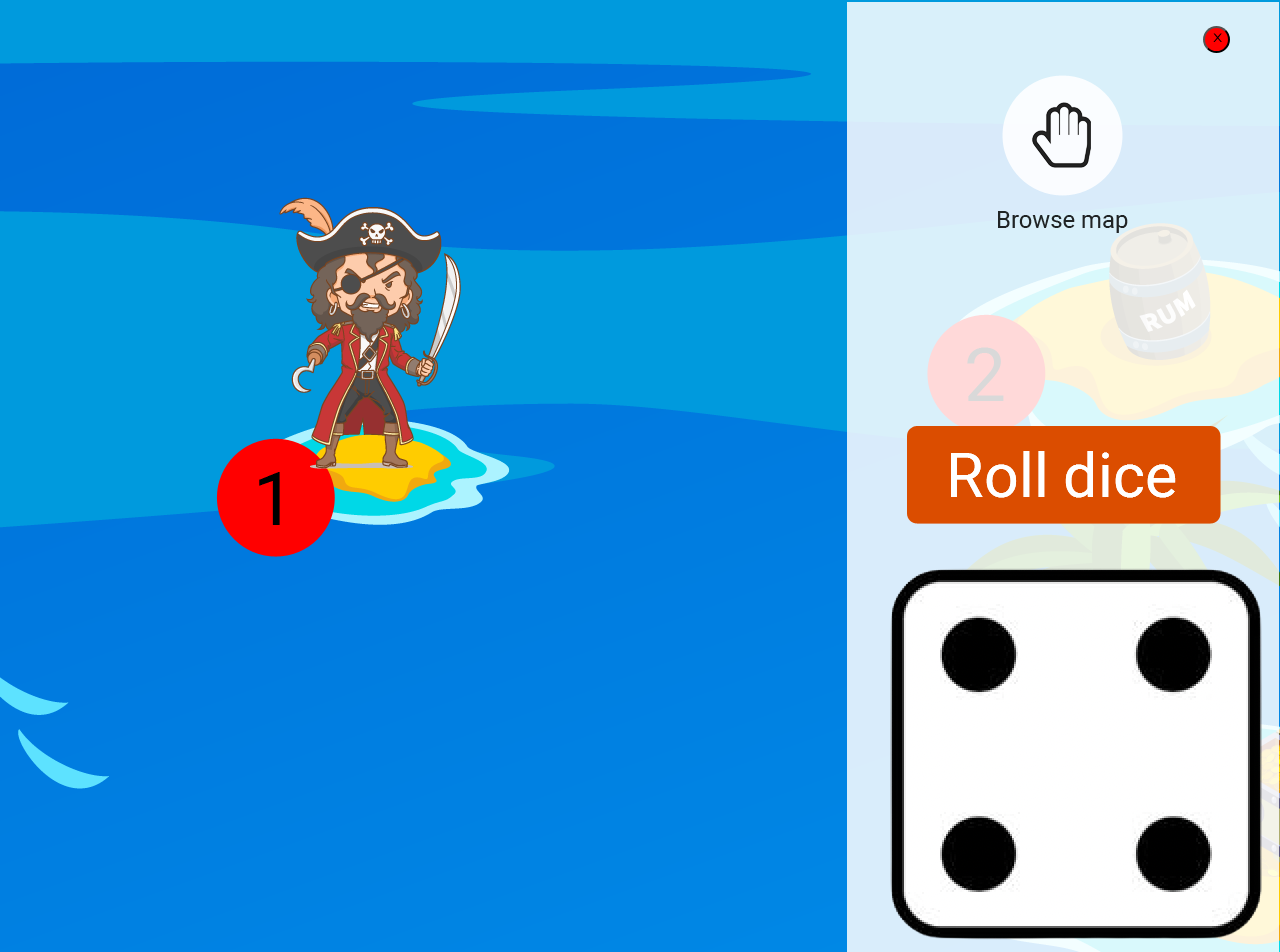
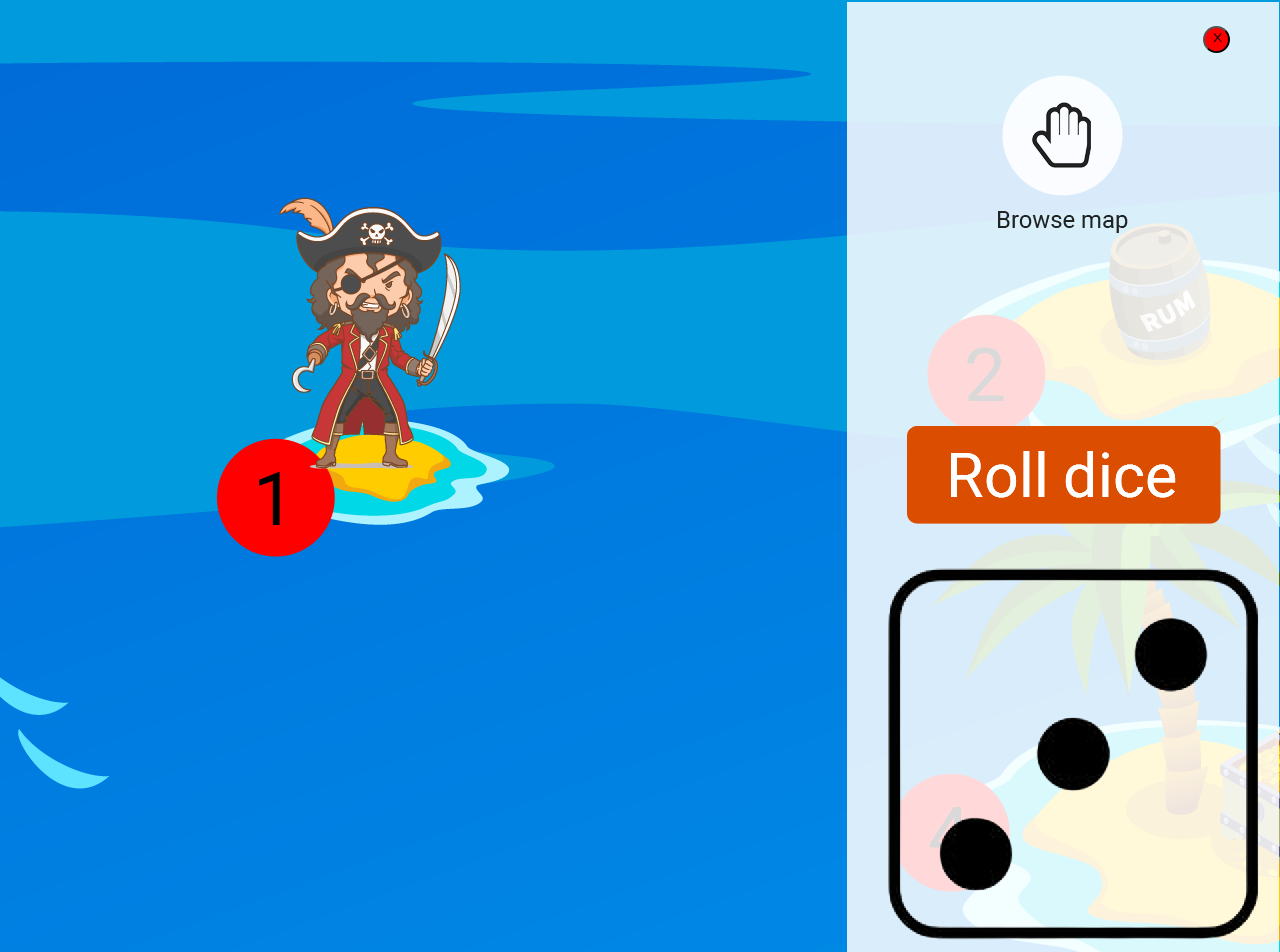
Before and after one commit to anaalamed/island_game, a React (Create React App) app in the folder client/: page /game in a window 1280 px wide. Shown: the top 952 px of the page. Built offline with nearby package versions, Linux system fonts and the light colour scheme.

Commit message:
redux wins/loses

```diff
--- a/client/src/state/slices/player.slice.js
+++ b/client/src/state/slices/player.slice.js
@@ -49,6 +49,7 @@ export const updateStatus = createAsyncThunk(
 		});
     if (response.ok) {
       const player = await response.json();
+      return player;
 		}
 	}
 );
@@ -64,10 +65,11 @@ const player_slice = createSlice({
     [getPlayer.fulfilled]: (state, action) => {
       state.me = action.payload;
     },
-    // [updateStatus.fulfilled]: (state, action) => {
-    //   state.me.wins = action.payload.wins;
-    //   state.me.losings = action.payload.losings;
-    // }
+    [updateStatus.fulfilled]: (state, action) => {
+      console.log(action.payload);
+      state.me.wins = action.payload.wins;
+      state.me.losings = action.payload.losings;
+    }
   }
 });
 
--- a/client/src/styles/stylesGame.css
+++ b/client/src/styles/stylesGame.css
@@ -4,6 +4,7 @@
   cursor: none;
 }
 
+/* -------------------------------- menu bar ------------------------------- */
 .background-image {
   background-image: url(../assets/images/Shape24.png);
   background-repeat:repeat-y;
--- a/client/src/view/Menu.jsx
+++ b/client/src/view/Menu.jsx
@@ -69,7 +69,7 @@ const Menu = ({ setNumber, timeGame }) => {
                         </div>
                     </div>
 
-                    <div id="Layer9" className="dice"><img src="images/dice-4.png" alt="" /></div>
+                    <div id="Layer9" className="dice"><img src="images/dice-3.png" alt="" /></div>
                 </div>
             </Box>
         </>
```
